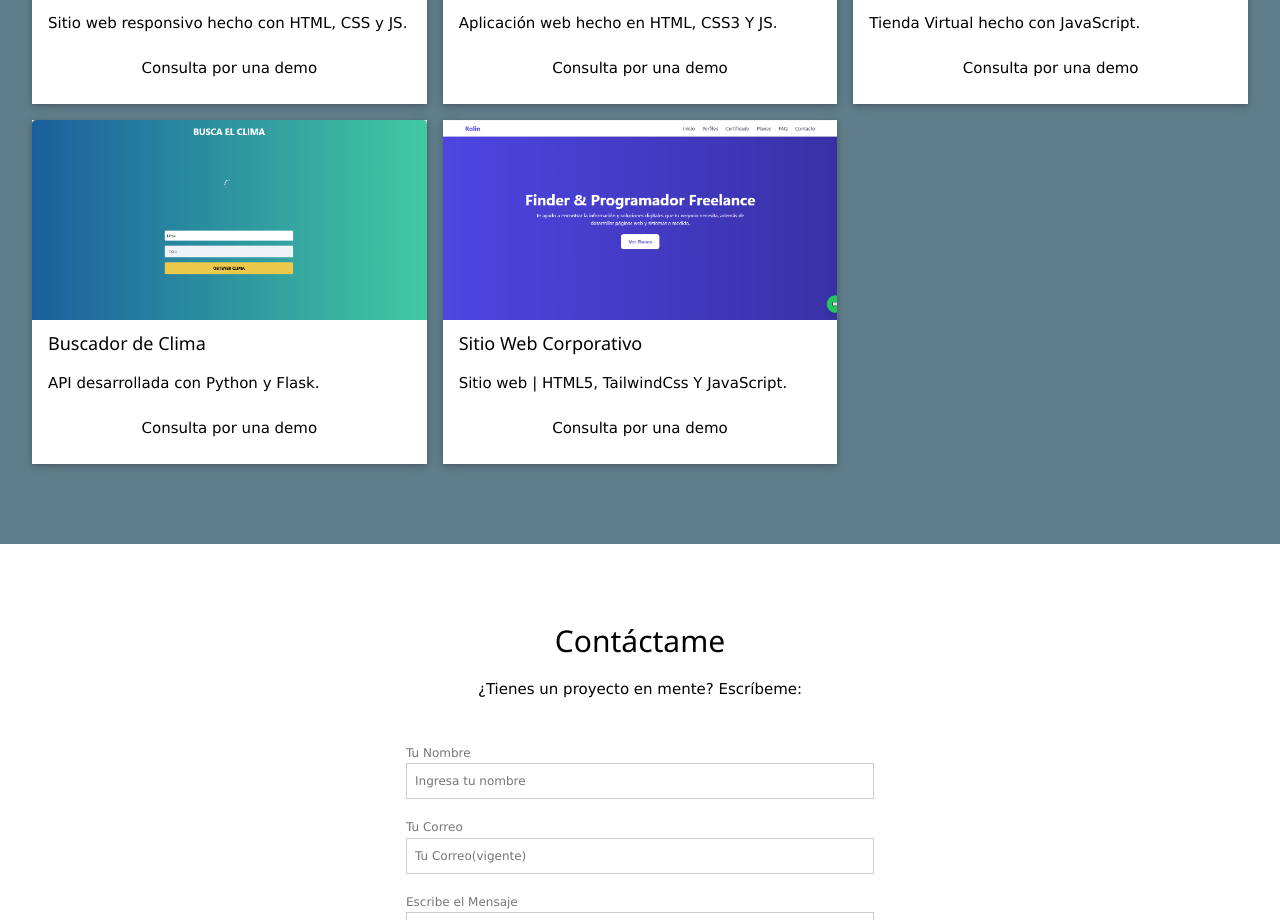
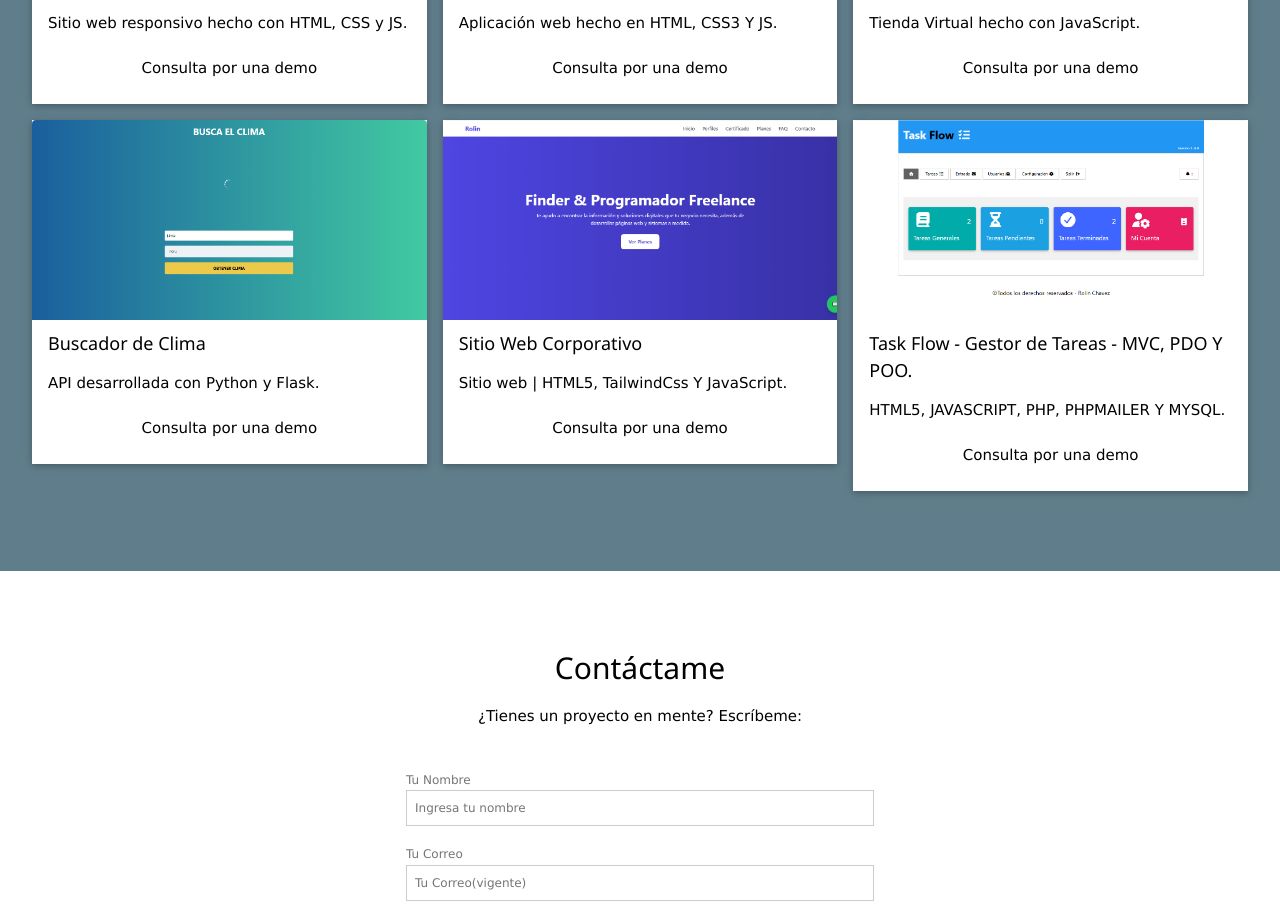
Before and after one commit to developerrrcc/portafolio, a plain HTML site: page index.html in a window 1280 px wide. Shown: the part 2015-2935 px from the top of the page. Drawn offline with nearby package versions, Linux system fonts and the light colour scheme.

Commit message:
mi portafolio web

```diff
--- a/index.html
+++ b/index.html
@@ -3,7 +3,7 @@
   <head>
     <meta charset="UTF-8" />
     <meta name="viewport" content="width=device-width, initial-scale=1.0" />
-    <title>Dev | R</title>
+    <title>Dev | Rolin</title>
     <link rel="stylesheet" href="https://www.w3schools.com/w3css/5/w3.css" />
     <link
       rel="stylesheet"
@@ -251,6 +251,18 @@
       </div>
     </div>
 
+    <div class="w3-col l4 m12 s12 w3-margin-bottom">
+      <div class="w3-card w3-white">
+        <img src="img/taskflow.png" class="proyecto-img" alt="Proyecto 3" style="width:100%">
+        <div class="w3-container">
+          <h5>Task Flow - Gestor de Tareas - MVC, PDO Y POO.</h5>
+          <p>HTML5, JAVASCRIPT, PHP, PHPMAILER Y MYSQL.</p>
+          <a href="https://github.com/developerrrcc/taskflow.git" target="_blank"
+             class="w3-btn w3-block w3-info w3-margin-bottom">Consulta por una demo</a>
+        </div>
+      </div>
+    </div>
+
   </div>
 </section>
 
```
Also changed, not shown: img/taskflow.png (added).
